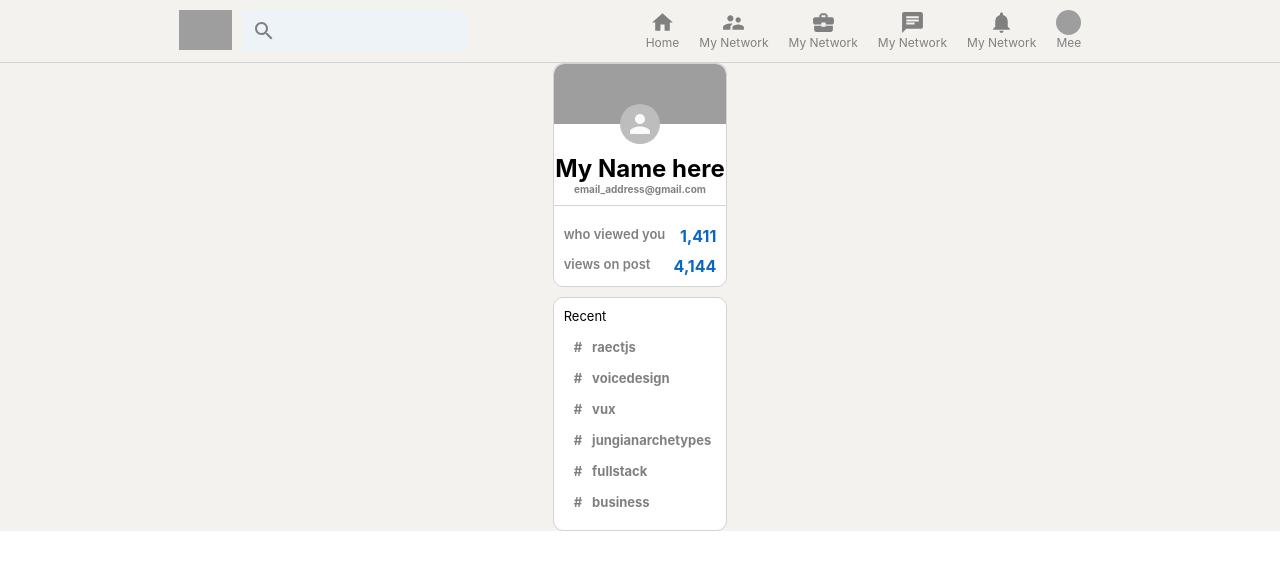
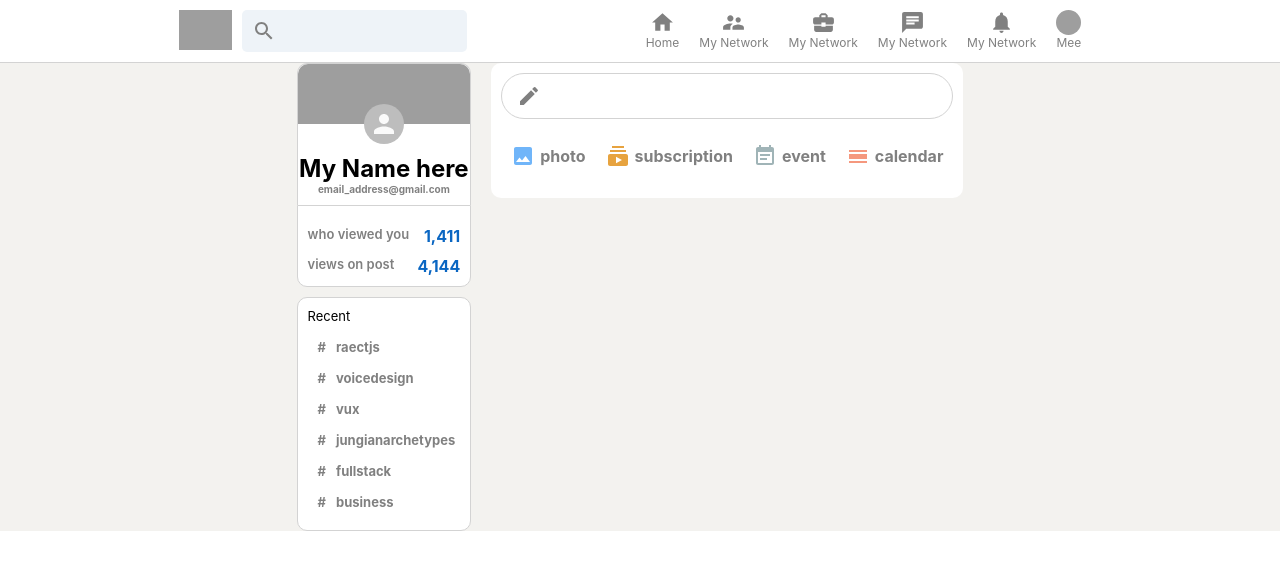
Before and after one commit to jrq3rq/linkedIn-redux-clone, a React (Create React App) app: page / in a window 1280 px wide. Shown: the top 570 px of the page. Built offline with nearby package versions, Linux system fonts and the light colour scheme; grey boxes are pictures that could not be loaded.

Commit message:
input option added

```diff
--- a/src/App.js
+++ b/src/App.js
@@ -4,7 +4,7 @@ import Header from "./components/Header/Header";
 import Sidebar from "./components/Sidebar/Sidebar";
 // import Footer from "./components/Footer/Footer";
 // import Widgets from "./components/Widgets/Widgets";
-// import Feed from "./components/Feed/Feed";
+import Feed from "./components/Feed/Feed";
 
 function App() {
   return (
@@ -12,16 +12,8 @@ function App() {
       <Header />
       <div className="app__body">
         <Sidebar />
+        <Feed />
       </div>
-      {/* <Sidebar />
-      <Feed />
-      <Widgets />
-      <Footer /> */}
-      {/* Header */}
-      {/* App body */}
-      {/* sidebar */}
-      {/* feed */}
-      {/* widgets */}
     </div>
   );
 }
--- a/src/components/Feed/Feed.js
+++ b/src/components/Feed/Feed.js
@@ -1,10 +1,39 @@
 import React from "react";
+import "./FeedElements.css";
+import CreateIcon from "@material-ui/icons/Create";
+import ImageIcon from "@material-ui/icons/Image";
+import SubscriptionsIcon from "@material-ui/icons/Subscriptions";
+import EventNoteIcon from "@material-ui/icons/EventNote";
+import CalendarViewDayIcon from "@material-ui/icons/CalendarViewDay";
+import InputOption from "../Input/InputOption";
 
 const Feed = () => {
   return (
-    <>
-      <h1>Header Element</h1>
-    </>
+    <div className="feed">
+      <div className="feed__inputContainer">
+        <div className="feed__input">
+          <CreateIcon />
+          <form action="">
+            <input type="text" />
+            <button type="submit">Send</button>
+          </form>
+        </div>
+        <div className="feed__inputOptions">
+          <InputOption Icon={ImageIcon} title="photo" color="#70b5f9" />
+          <InputOption
+            Icon={SubscriptionsIcon}
+            title="subscription"
+            color="#E7A33F"
+          />
+          <InputOption Icon={EventNoteIcon} title="event" color="#A0B4B7" />
+          <InputOption
+            Icon={CalendarViewDayIcon}
+            title="calendar"
+            color="#F5987E"
+          />
+        </div>
+      </div>
+    </div>
   );
 };
 
--- a/src/components/Feed/FeedElements.css
+++ b/src/components/Feed/FeedElements.css
@@ -0,0 +1,43 @@
+.feed {
+    flex: 0.6;
+    margin: 0 20px;
+}
+
+.feed__inputContainer {
+    background-color: white;
+    padding: 10px;
+    padding-bottom: 20px;
+    border-radius: 10px;
+    margin-bottom: 20px;
+}
+
+.feed__input {
+    border: 1px solid lightgray;
+    border-radius: 30px;
+    display: flex;
+    padding: 10px;
+    color: gray;
+    padding-left: 15px;
+}
+
+.feed__input>form {
+    display: flex;
+    width: 100%;
+}
+
+.feed__input>form>input {
+    border: none;
+    flex: 1;
+    margin-left: 10px;
+    outline-width: 0;
+    font-weight: 600;
+}
+
+.feed__input>form>button {
+    display: none;
+}
+
+.feed__inputOptions {
+    display: flex;
+    justify-content: space-evenly;
+}
--- a/src/components/Header/HeaderElements.css
+++ b/src/components/Header/HeaderElements.css
@@ -2,6 +2,7 @@
     position: sticky;
     top: 0;
     display: flex;
+    background-color: white;
     justify-content: space-evenly;
     border-bottom: 0.1px solid lightgray;
     padding-top: 10px;
--- /dev/null
+++ b/src/components/Input/InputOption.js
@@ -0,0 +1,13 @@
+import React from "react";
+import "./InputOptionElements.css";
+
+const InputOption = ({ title, Icon, color }) => {
+  return (
+    <div className="inputOption">
+      <Icon style={{ color: color }} />
+      <h4>{title}</h4>
+    </div>
+  );
+};
+
+export default InputOption;
--- /dev/null
+++ b/src/components/Input/InputOptionElements.css
@@ -0,0 +1,17 @@
+.inputOption {
+    display: flex;
+    align-items: center;
+    margin-top: 15px;
+    color: gray;
+    padding: 10px;
+    cursor: pointer;
+}
+
+.inputOption:hover {
+    background-color: whitesmoke;
+    border-radius: 10px;
+}
+
+.inputOption>h4 {
+    margin-left: 5px;
+}
```
Also changed, not shown: src/components/Post/Post.js (added, +8 -0 lines), src/components/Post/PostElements.css (added), 1 other file (tests, documents, lock files or other folders).
